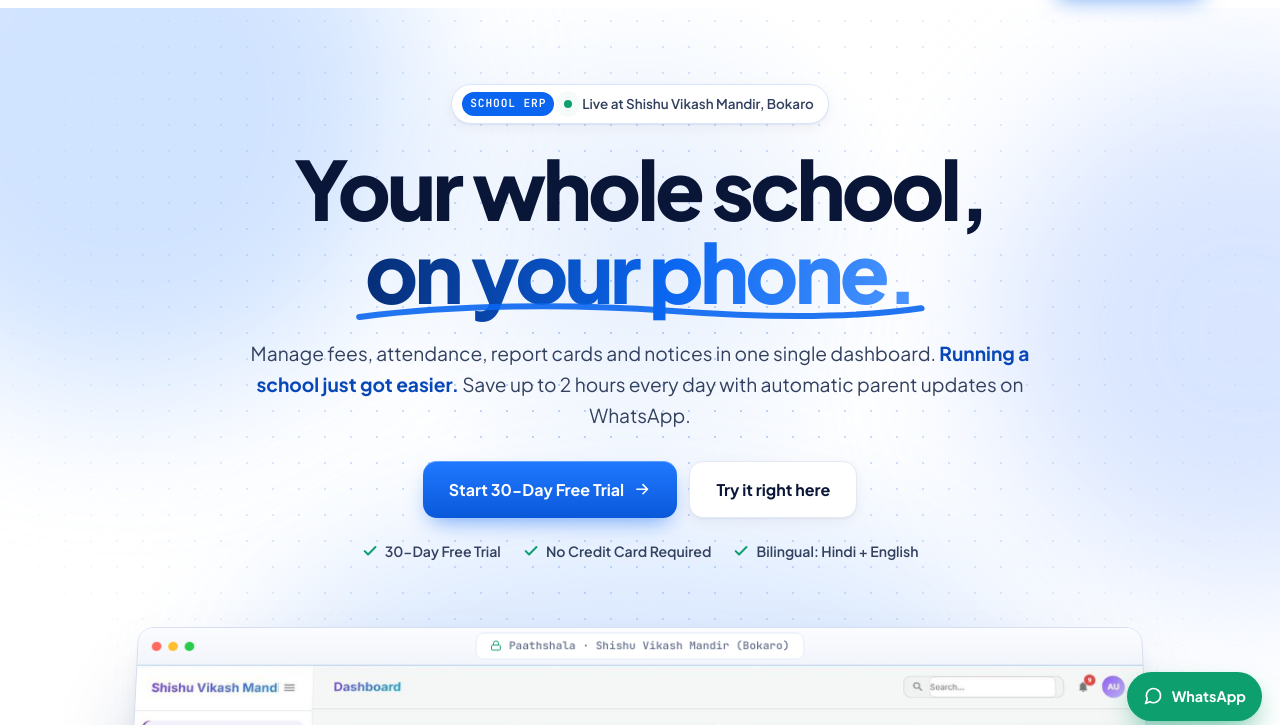
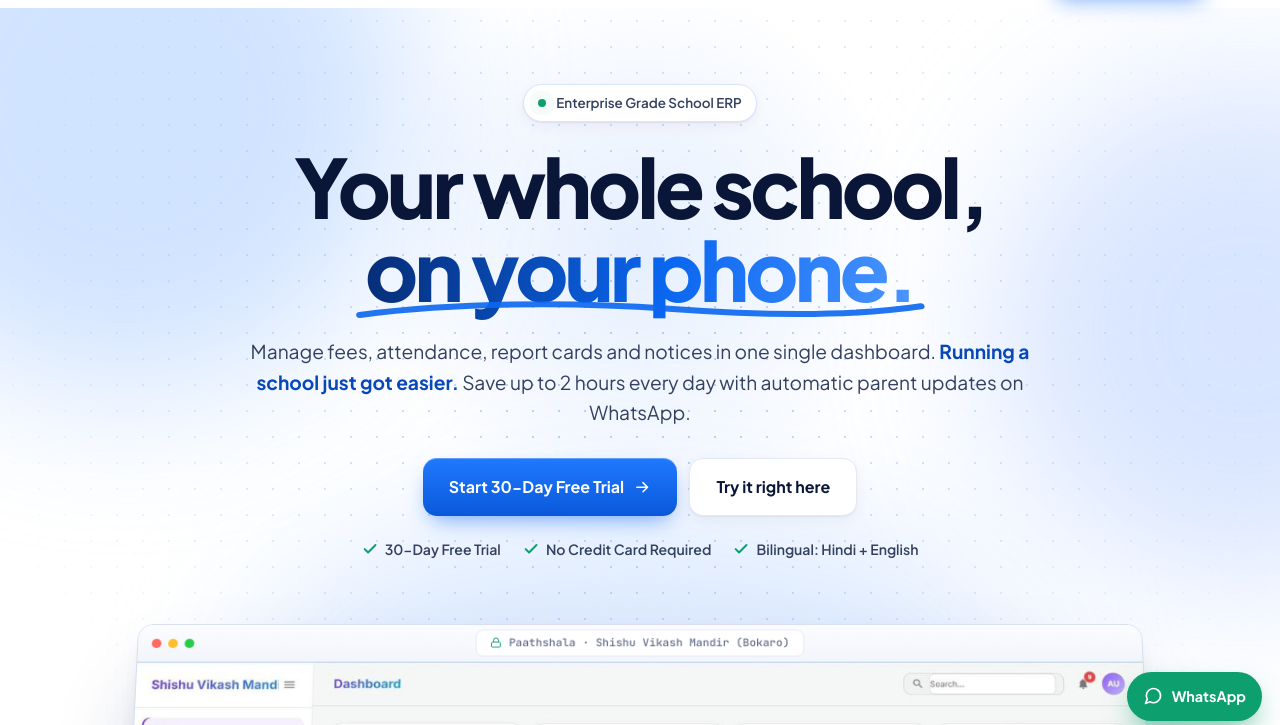
Before and after one commit to bhanumitrabharti/school-management, a website: page landing.html in a window 1280 px wide. Shown: the part 61-786 px from the top of the page. Drawn offline with Linux system fonts and the light colour scheme.

Commit message:
fix(landing): remove "Live at Shishu Vikash Mandir" hero badge text

```diff
--- a/landing.html
+++ b/landing.html
@@ -615,7 +615,7 @@ h3{font-size:1.15rem;letter-spacing:-.015em;font-weight:700}
 <header class="hero" id="top">
   <div class="aur a"></div><div class="aur b"></div><div class="aur c"></div><div class="spot"></div>
   <div class="wrap">
-    <span class="badge"><b>School ERP</b><span class="live"></span>Live at Shishu Vikash Mandir, Bokaro</span>
+    <span class="badge" style="padding-left:14px"><span class="live"></span>Enterprise Grade School ERP</span>
     <h1><span class="w" style="--i:0">Your</span> <span class="w" style="--i:1">whole</span> <span class="w" style="--i:2">school,</span><br><span class="w und" style="--i:4"><span class="grad">on your phone.</span><svg viewBox="0 0 400 20" preserveAspectRatio="none" aria-hidden="true"><path d="M4 13C70 3 150 2 220 8s130 6 176-2"/></svg></span></h1>
     <p class="sub">Manage fees, attendance, report cards and notices in one single dashboard. <b>Running a school just got easier.</b> Save up to 2 hours every day with automatic parent updates on WhatsApp.</p>
     <div class="cta">
```
